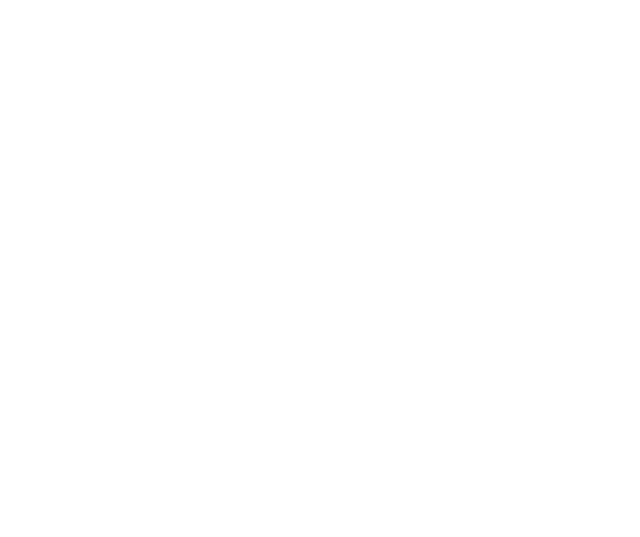
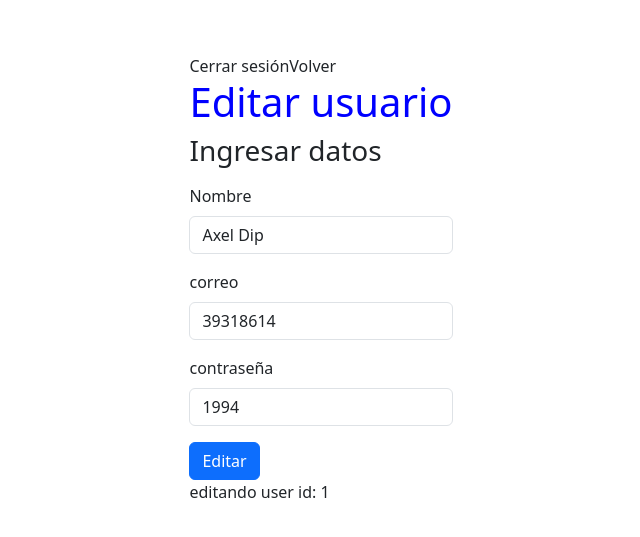
Before and after one commit to axelbriandip/gesliga_front, a React (Vite) app: page /users/1/edit in a window 1280 px wide. Before the commit this address had no page. Shown: the part 113-650 px from the top of the page, without its empty margins (319-959 px from the left). Built offline with nearby package versions, Linux system fonts and the light colour scheme.

Commit message:
edit user form add

```diff
--- a/src/App.jsx
+++ b/src/App.jsx
@@ -16,6 +16,7 @@
 import EditTeamPage from './pages/EditTeamPage';
 import UsersAdminPage from './pages/users/UsersAdminPage';
 import CreateUserFormPage from './pages/users/CreateUserFormPage';
+import EditUserFormPage from './pages/users/EditUserFormPage';
 
 function App() {
   return (
@@ -33,6 +34,7 @@
           <Route path='/team/:teamId/edit' element={<EditTeamPage/>}/>
           <Route path='/users' element={<UsersAdminPage/>}/>
           <Route path='/users/create' element={<CreateUserFormPage/>}/>
+          <Route path='/users/:userId/edit' element={<EditUserFormPage/>}/>
         </Routes>
       </BrowserRouter>
     </>
--- /dev/null
+++ b/src/pages/users/EditUserFormPage.jsx
@@ -0,0 +1,43 @@
+import React from 'react';
+import { useNavigate, useParams } from 'react-router-dom';
+
+const EditUserFormPage = () => {
+  const navigate = useNavigate()
+  const { userId } = useParams()
+
+  const handleLogout = () => navigate("/")
+  const handleBack = () => navigate(`/users`)
+
+  return (
+    <section className='adminPage'>
+      <div className="header">
+        <button onClick={handleLogout}>Cerrar sesión</button>
+        <button onClick={handleBack}>Volver</button>
+        <h1>Editar usuario</h1>
+      </div>
+      <div className="container-form">
+        <form onSubmit={handleBack}>
+          <div className="mb-3">
+            <h3>Ingresar datos</h3>
+          </div>
+          <div className="mb-3">
+            <label htmlFor="exampleInputName" className="form-label">Nombre</label>
+            <input type="text" className="form-control" id="exampleInputName" aria-describedby="nameHelp" value={"Axel Dip"}/>
+          </div>
+          <div className="mb-3">
+            <label htmlFor="exampleInputDNI" className="form-label">correo</label>
+            <input type="text" className="form-control" id="exampleInputDNI" aria-describedby="DNIHelp" value={"39318614"}/>
+          </div>
+          <div className="mb-3">
+            <label htmlFor="exampleInputBirth" className="form-label">contraseña</label>
+            <input type="text" className="form-control" id="exampleInputBirth" aria-describedby="birthHelp" value={"1994"}/>
+          </div>
+          <button type="submit" className="btn btn-primary">Editar</button>
+        </form>
+      </div>
+      <p>editando user id: {userId}</p>
+    </section>
+  );
+}
+
+export default EditUserFormPage;
```
